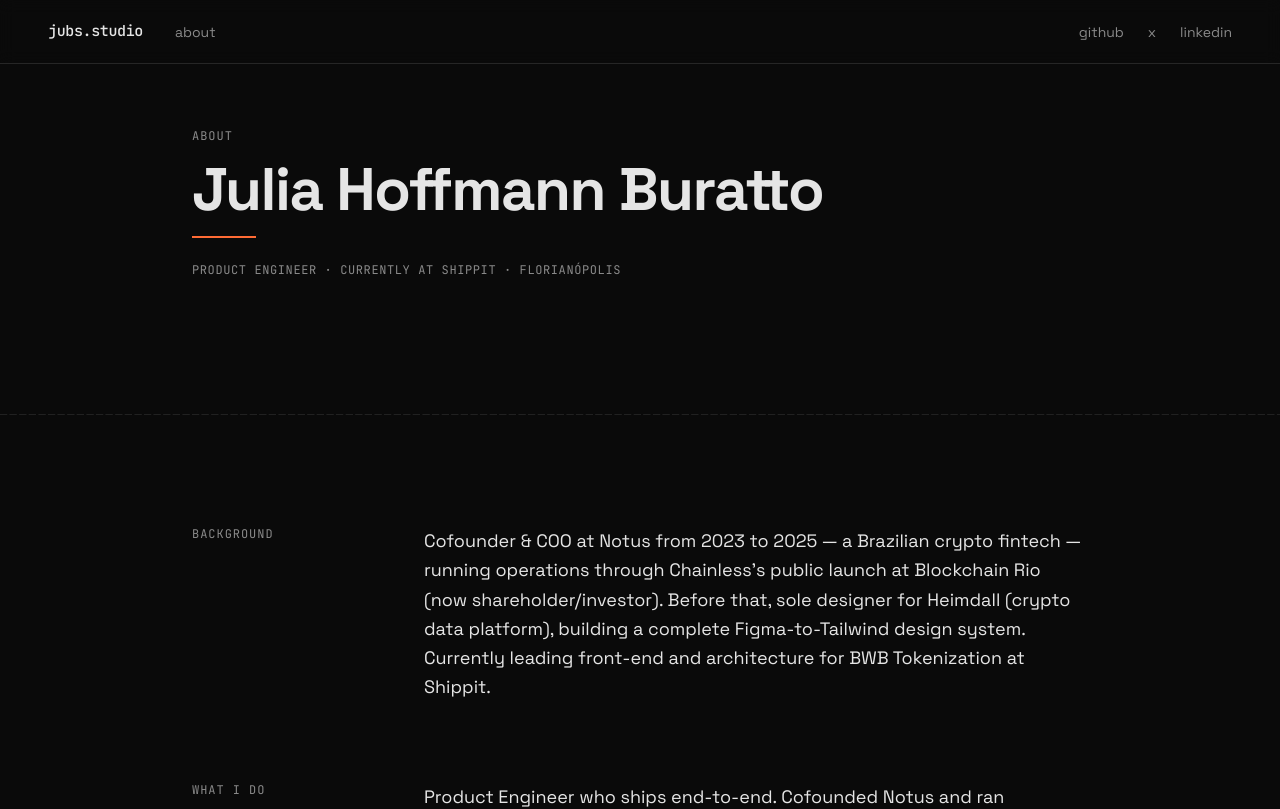
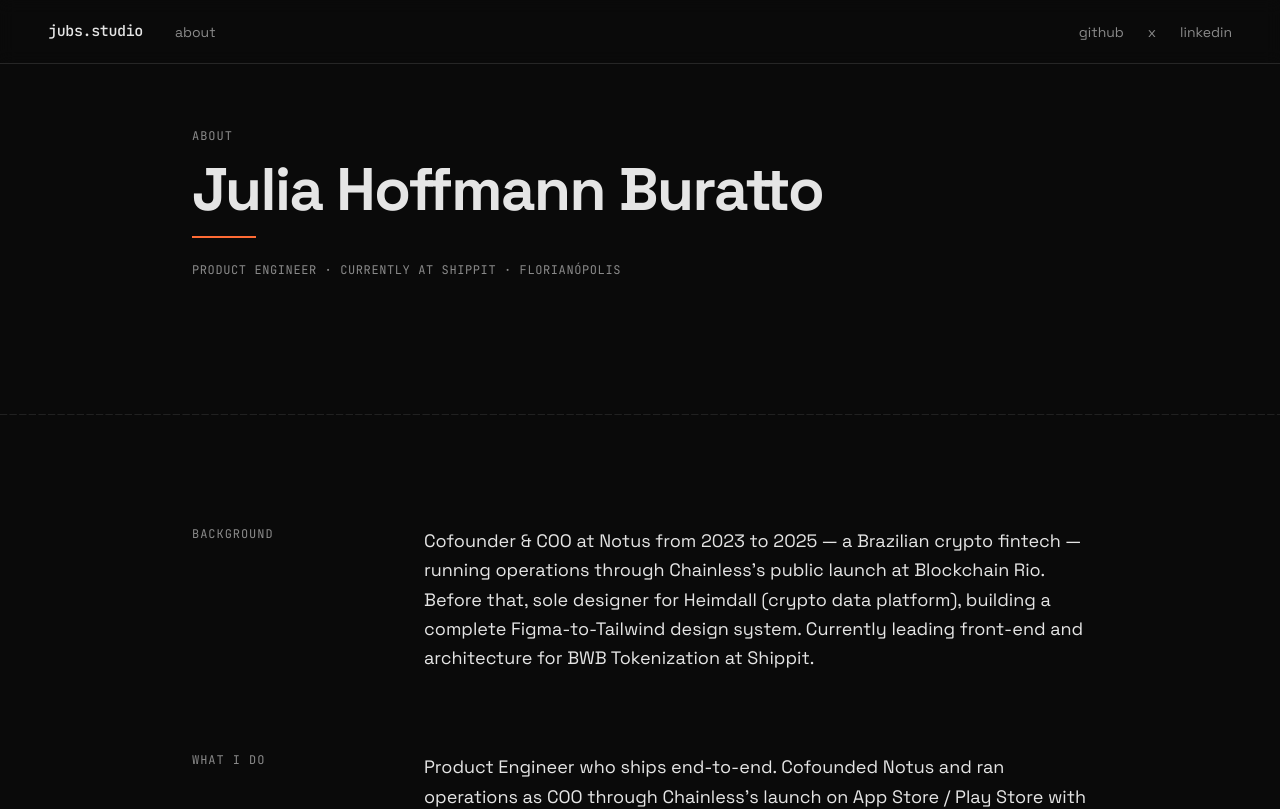
Before and after one commit to jubscodes/jubscodes.github.io, a Next.js app: page /about in a window 1280 px wide. Shown: the top 809 px of the page. Built offline with nearby package versions, Linux system fonts and the light colour scheme.

Commit message:
about: drop 'now shareholder/investor' note from Notus background

```diff
--- a/app/about/page.tsx
+++ b/app/about/page.tsx
@@ -63,10 +63,10 @@ export default async function AboutPage() {
       <ContentBlock label="Background">
         <p>
           Cofounder & COO at Notus from 2023 to 2025 — a Brazilian crypto fintech — running
-          operations through Chainless&apos;s public launch at Blockchain Rio (now
-          shareholder/investor). Before that, sole designer for Heimdall (crypto data
-          platform), building a complete Figma-to-Tailwind design system. Currently leading
-          front-end and architecture for BWB Tokenization at Shippit.
+          operations through Chainless&apos;s public launch at Blockchain Rio. Before that,
+          sole designer for Heimdall (crypto data platform), building a complete
+          Figma-to-Tailwind design system. Currently leading front-end and architecture
+          for BWB Tokenization at Shippit.
         </p>
       </ContentBlock>
 
```
